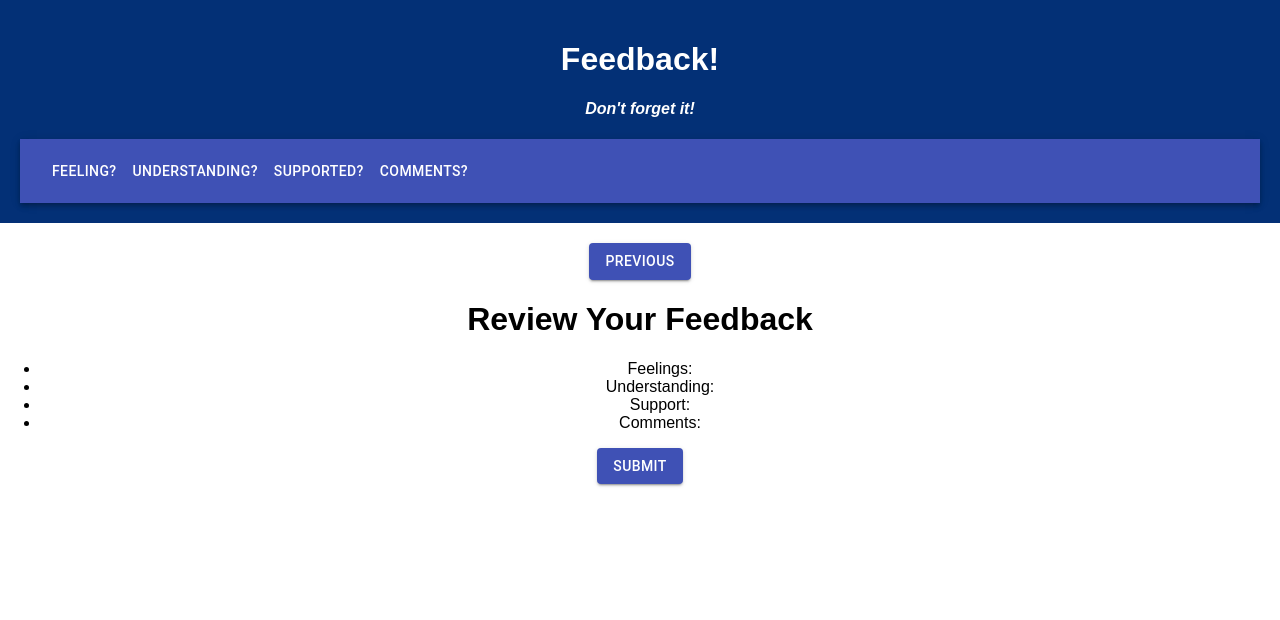
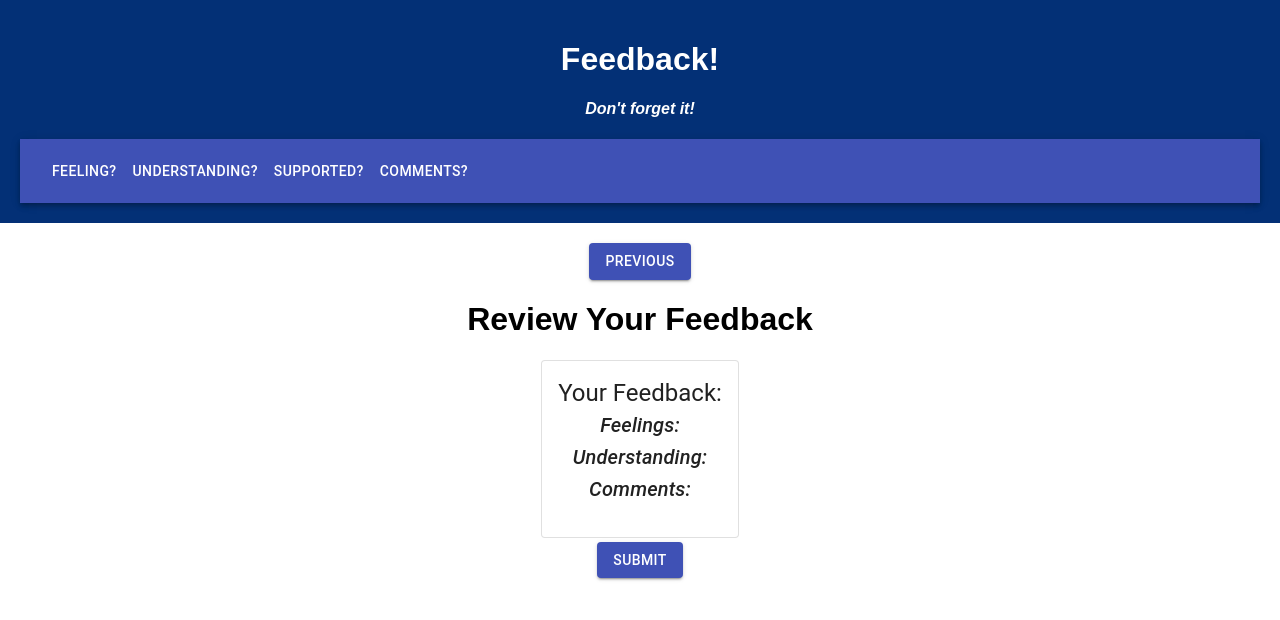
Before and after one commit to ocarr199/weekend-redux-feedback-loop, a React (Create React App) app: page /#/Review in a window 1280 px wide. Shown: the top 620 px of the page. Built offline with nearby package versions, Linux system fonts and the light colour scheme.

Commit message:
admin page implemented into pages

```diff
--- a/src/components/Admin/Admin.jsx
+++ b/src/components/Admin/Admin.jsx
@@ -7,6 +7,7 @@ import TableContainer from '@material-ui/core/TableContainer';
 import TableHead from '@material-ui/core/TableHead';
 import TableRow from '@material-ui/core/TableRow';
 import { makeStyles } from '@material-ui/core/styles';
+import Button from '@material-ui/core/Button';
 
 function Admin() {
 
@@ -44,6 +45,8 @@ const getFeedbackHistory = () => {
                   <TableCell align="right">Understanding</TableCell>
                   <TableCell align="right">Support</TableCell>
                   <TableCell align="right">Comments</TableCell>
+                  <TableCell align="right"></TableCell>
+                  <TableCell align="right"></TableCell>
                 </TableRow>
               </TableHead>
               <TableBody>
@@ -52,6 +55,10 @@ const getFeedbackHistory = () => {
                     <TableCell align="right">{feedback.feeling}</TableCell>
                     <TableCell align="right">{feedback.understanding}</TableCell>
                     <TableCell align="right">{feedback.support}</TableCell>
+                    <TableCell align="right">{feedback.comments}</TableCell>
+                    <TableCell align="right">
+                      <Button></Button>
+                      </TableCell>
                     <TableCell align="right">{feedback.comments}</TableCell>
                   </TableRow>
                 ))}
--- a/src/components/App/App.jsx
+++ b/src/components/App/App.jsx
@@ -10,6 +10,7 @@ import {Route, HashRouter as Router} from 'react-router-dom';
 import ThankYou from '../ThankYou/ThankYou';
 import Navbar from '../Navbar/Navbar'
 import Admin from '../Admin/Admin';
+import Home from '../Home/Home';
 function App() {
 
 
@@ -24,10 +25,12 @@ function App() {
 
     <Navbar />
       </header>
+    <Route path='/' exact >
+     <Home />
+        </Route>
 
 
-
-      <Route path='/' exact>
+      <Route path='/Feeling' >
       <FeelingToday />
         </Route>
 
--- /dev/null
+++ b/src/components/Home/Home.css
@@ -0,0 +1,3 @@
+.getStarted{
+    margin: 10px;
+}
--- /dev/null
+++ b/src/components/Home/Home.jsx
@@ -0,0 +1,41 @@
+import Button from '@material-ui/core/Button';
+import { useHistory } from 'react-router-dom'
+import './Home.css'
+
+function Home() {
+    const history = useHistory();
+
+const getStarted = () => {
+    history.push('/Feeling')
+}
+
+const admin = () => {
+    history.push('/Admin')
+
+}
+    return (
+        <>
+            <h1>Your Daily Feedback</h1>
+            <div className="getStarted">
+         <Button
+         onClick={getStarted}
+            variant="contained"
+            color="primary"
+            type="submit">
+             Get Started
+         </Button>
+         </div>
+        <div>
+            <Button
+               onClick={admin}
+                variant="contained"
+                color="primary"
+                type="submit">
+                ADMIN
+             </Button>
+             </div>
+        </>
+    )
+}
+
+export default Home;
--- a/src/components/ReviewFeedback/ReviewFeedback.jsx
+++ b/src/components/ReviewFeedback/ReviewFeedback.jsx
@@ -2,6 +2,14 @@ import { useSelector, useDispatch } from 'react-redux';
 import Button from '@material-ui/core/Button';
 import { useHistory } from 'react-router-dom'
 import axios from 'axios';
+
+import React from 'react';
+import { makeStyles } from '@material-ui/core/styles';
+import Card from '@material-ui/core/Card';
+import CardActions from '@material-ui/core/CardActions';
+import CardContent from '@material-ui/core/CardContent';
+import Typography from '@material-ui/core/Typography';
+
 function ReviewFeedback() {
   const history = useHistory();
 
@@ -26,7 +34,7 @@ function ReviewFeedback() {
     })
       .then(response => {
         console.log(response)
-       dispatch({type:'FEEDBACK_CONFIRMED'})
+        dispatch({ type: 'FEEDBACK_CONFIRMED' })
         history.push('/')
       }).catch(err => {
         console.log(err);
@@ -38,7 +46,7 @@ function ReviewFeedback() {
     history.goBack();
   }
 
-    return(
+  return (
     <>
       <Button
         onClick={goBack}
@@ -47,17 +55,34 @@ function ReviewFeedback() {
         Previous
          </Button>
       <h1>Review Your Feedback</h1>
-        <ul>
-            <li>Feelings: {feedback.feeling}</li>
-            <li>Understanding: {feedback.understanding}</li>
-            <li>Support: {feedback.support}</li>
-            <li>Comments: {feedback.comments}</li>
-        </ul>
+
+      <Card variant="outlined" style={{display: 'inline-block'}}>
+        <CardContent>
+          <Typography variant="h5" component="h2">
+            Your Feedback:
+        </Typography>
+          <Typography variant="h6" component="h4">
+            Feelings: {feedback.feeling}
+          </Typography>
+          <Typography variant="h6" component="h4">
+            Understanding: {feedback.understanding}
+          </Typography>
+          <Typography variant="h6" component="h4">
+            Comments: {feedback.comments}
+          </Typography>
+        </CardContent>
+        <CardActions>
+
+        </CardActions>
+      </Card>
+
+      <div>
         <Button
           onClick={handleClick}
           variant="contained" color="primary">
           Submit
          </Button>
+      </div>
     </>
   )
 }
--- a/src/components/ThankYou/ThankYou.jsx
+++ b/src/components/ThankYou/ThankYou.jsx
@@ -1,23 +1,37 @@
 import Button from '@material-ui/core/Button';
 import { useHistory } from 'react-router-dom'
+import './Thanksyou.css'
 function ThankYou (){
 
 
     const history = useHistory();
 
     const restart = () => {
-        history.push('/')
+        history.push('/Feeling')
+
+    }
+    const admin = () => {
+        history.push('/Admin')
 
     }
     return (
         <>
-        <h1>Thanks</h1>
+        <h1>Thank you for the feedback!</h1>
+        <div className="restart">
         <Button
             onClick={restart}
                 variant="contained"
                 color="primary"
                 type="submit">
-                Next
+                submit More
+         </Button>
+         </div>
+         <Button
+            onClick={admin}
+                variant="contained"
+                color="primary"
+                type="submit">
+                Admin
          </Button>
         </>
     )
--- /dev/null
+++ b/src/components/ThankYou/Thanksyou.css
@@ -0,0 +1,3 @@
+.restart{
+    margin: 10px;
+}
```
Lines whose indentation alone changed are shown as unchanged.
